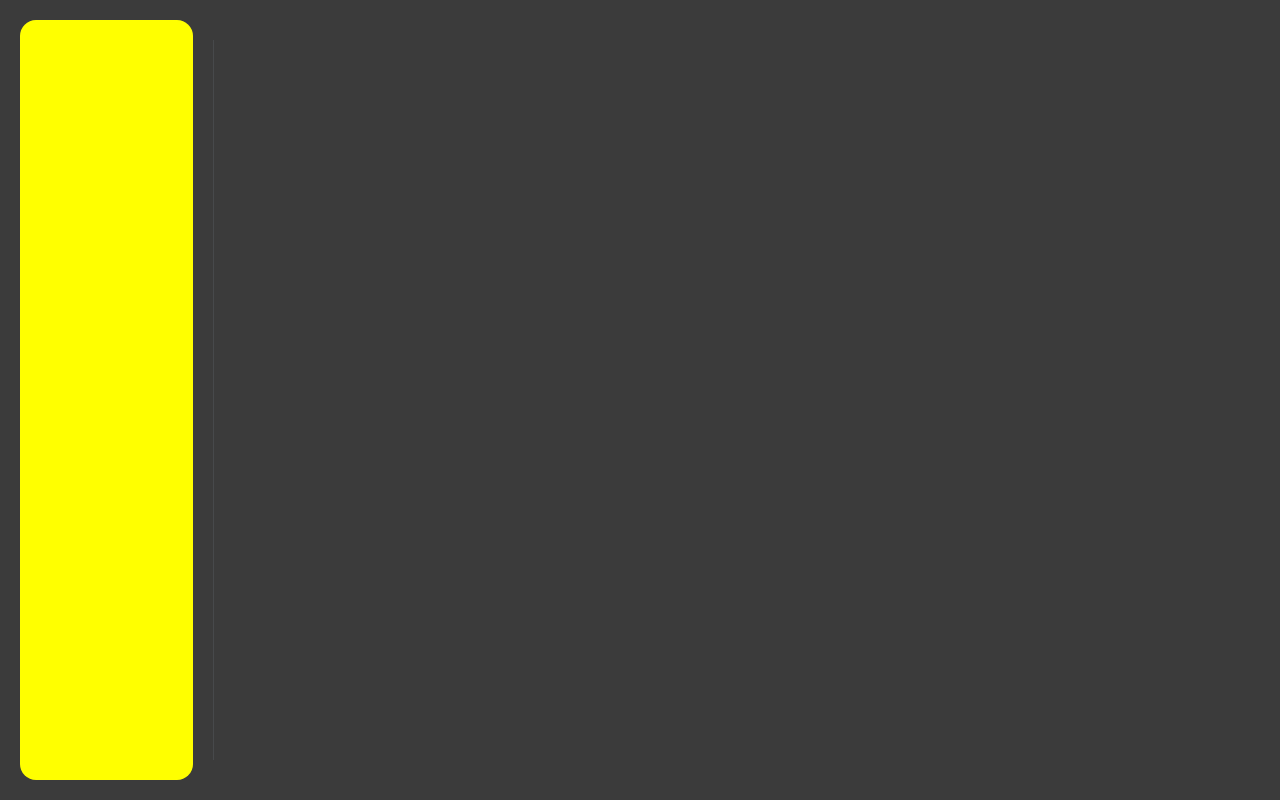
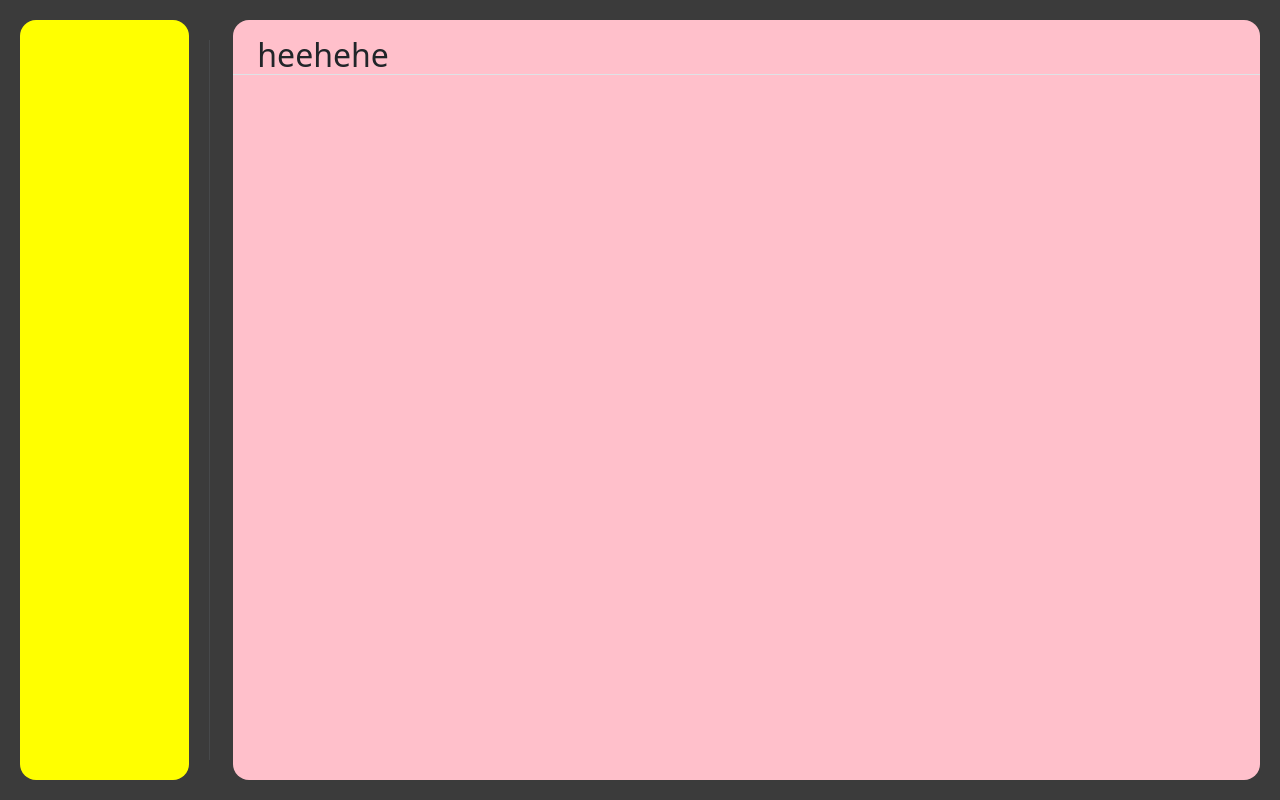
Before and after one commit to rafisfast/noteify, a React (Create React App) app: page / in a window 1280 px wide. Shown: the top 800 px of the page. Built offline with nearby package versions, Linux system fonts and the light colour scheme.

Commit message:
fixed resizing

```diff
--- a/src/App.css
+++ b/src/App.css
@@ -71,13 +71,6 @@
   border-radius: 1rem;
 }
 
-.inner-sidebar::after {
-  height: 80%;
-  width: 1px;
-  position: relative;
-  display: block ;
-  background: red;
-}
 
 .v-d {
   border-left: 6px solid black;
--- a/src/App.js
+++ b/src/App.js
@@ -9,10 +9,10 @@ import Main from './main'
 const App = () => {
   return(
     <Container fluid className='overflow-hidden'> {/* p-0*/}
-      <Row> {/* p-0 m-0*/}
+      <Row className='no-gutter'> {/* p-0 m-0*/}
         {/* </Main> */}
         <Sidebar></Sidebar>
-        <div class="d-flex my-auto p-0" style={{"height": "90vh","width":"2rem"}}>
+        <div class="d-flex my-auto p-0" style={{"height": "90vh","width":".25rem"}}>
           <div class="vr bg-secondary"></div>
         </div>
         <Main></Main>
--- a/src/sidebar.js
+++ b/src/sidebar.js
@@ -7,7 +7,7 @@ const Sidebar = () => {
     // }>
 
     // </div>
-    <Col sm={2}>
+    <Col>
       <div className='sidebar py-3 my-1 m-2 mr-4 border-right'>
         <div className='inner-sidebar p-0'>
            <div></div>
```
